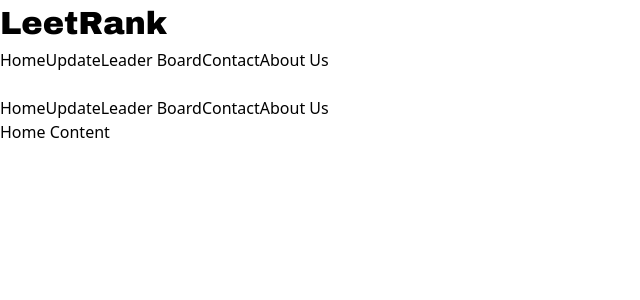
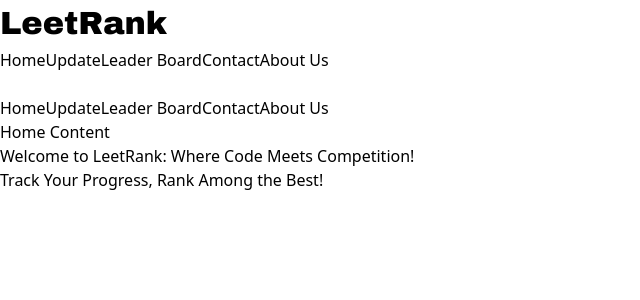
Before and after one commit to Aldous-Roy/ranking, a React (Vite) app: page / in a window 1280 px wide. Shown: the top 300 px of the page, without its empty margins (0-640 px from the left). Built offline with nearby package versions, Linux system fonts and the light colour scheme.

Commit message:
home raw content

```diff
--- a/src/pages/Board.jsx
+++ b/src/pages/Board.jsx
@@ -1,6 +1,7 @@
 import React from 'react'
 
 const Board = () => {
+  list=["Sai Charan","Aldous Roy","Koushik Babu","Viknesh SR"]
   return (
     <div>
         <p className='text-3xl font-bold pt-20 text-center'>Board Content</p>
--- a/src/pages/Home.jsx
+++ b/src/pages/Home.jsx
@@ -1,10 +1,11 @@
 import React from 'react'
-import Navbar from '../components/Navbar'
-
 const Home = () => {
   return (
-    <div>
+    <div className='grid place-items-center'>
         <p className='text-3xl font-bold pt-20 text-center'>Home Content</p>
+        <p className='text-3xl font-bold pt-20 text-center'> Welcome to LeetRank: Where Code Meets Competition!</p>
+        <p className='text-3xl font-bold pt-20 text-center'>Track Your Progress, Rank Among the Best!</p>
+        <button className='text-3xl font-bold pt-20 text-center'></button>
     </div>
   )
 }
```
